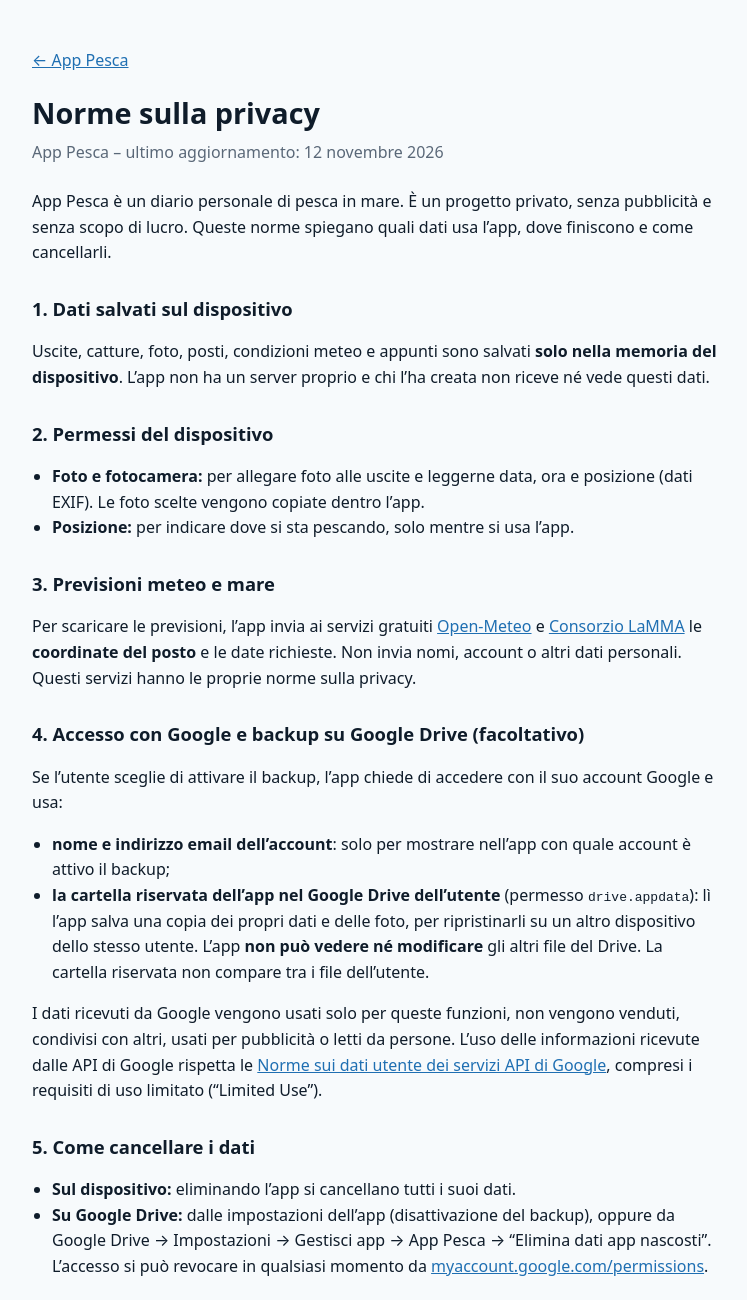
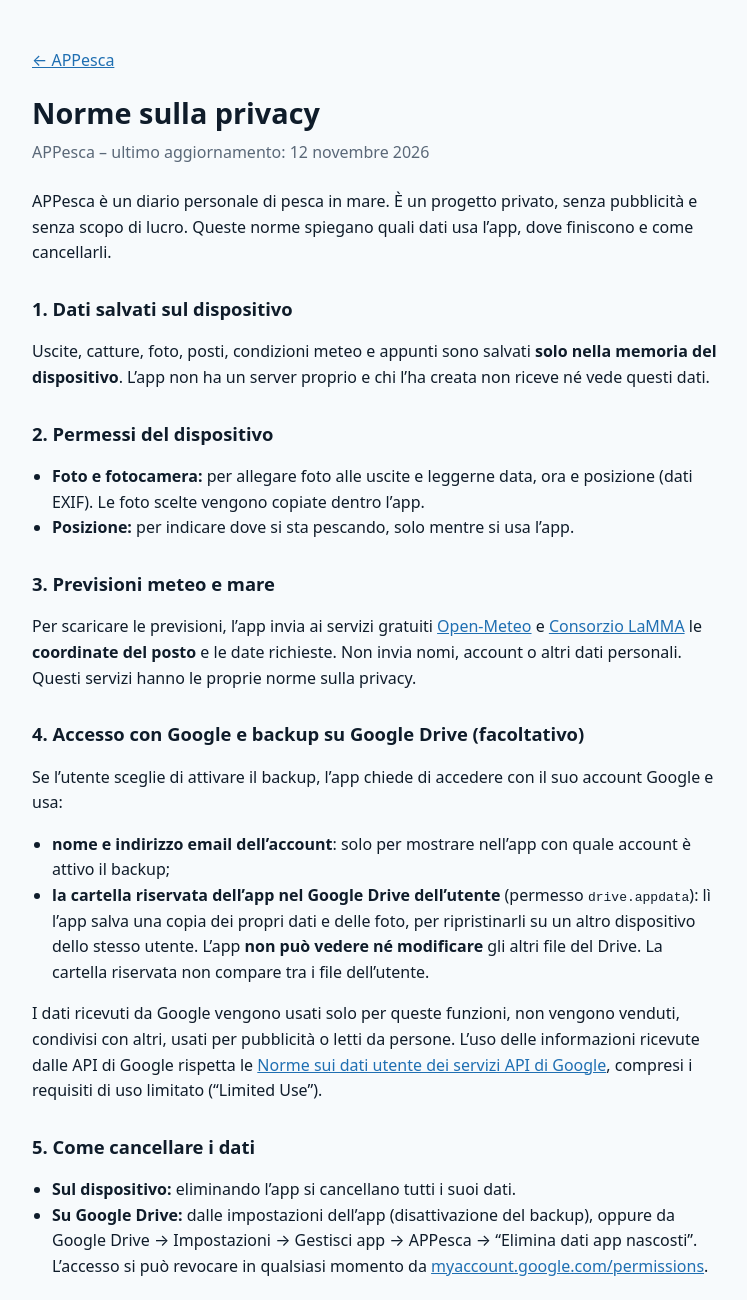
Before and after one commit to SaraMica/diario-pesca, a plain HTML site: page privacy.html in a window 1280 px wide. Shown: the top 1300 px of the page, without its empty margins (264-1011 px from the left). Drawn offline with Linux system fonts and the light colour scheme.

Commit message:
Nome dell'app: APPesca
Co-Authored-By: Claude Opus 5.5 <noreply@anthropic.com>

```diff
--- a/privacy.html
+++ b/privacy.html
@@ -3,7 +3,7 @@
 <head>
   <meta charset="utf-8">
   <meta name="viewport" content="width=device-width, initial-scale=1">
-  <title>App Pesca – Norme sulla privacy</title>
+  <title>APPesca – Norme sulla privacy</title>
   <style>
     :root { --testo:#0F1C2A; --secondario:#5A6878; --sfondo:#F7FAFC; --riquadro:#FFFFFF; --bordo:#D8E1EA; --primario:#1F6FB2; }
     @media (prefers-color-scheme: dark) {
@@ -22,11 +22,11 @@
 </head>
 <body>
 <main>
-  <p><a href="index.html">← App Pesca</a></p>
+  <p><a href="index.html">← APPesca</a></p>
   <h1>Norme sulla privacy</h1>
-  <p class="sotto">App Pesca – ultimo aggiornamento: 12 novembre 2026</p>
+  <p class="sotto">APPesca – ultimo aggiornamento: 12 novembre 2026</p>
 
-  <p>App Pesca è un diario personale di pesca in mare. È un progetto privato, senza pubblicità e senza scopo di lucro. Queste norme spiegano quali dati usa l’app, dove finiscono e come cancellarli.</p>
+  <p>APPesca è un diario personale di pesca in mare. È un progetto privato, senza pubblicità e senza scopo di lucro. Queste norme spiegano quali dati usa l’app, dove finiscono e come cancellarli.</p>
 
   <h2>1. Dati salvati sul dispositivo</h2>
   <p>Uscite, catture, foto, posti, condizioni meteo e appunti sono salvati <strong>solo nella memoria del dispositivo</strong>. L’app non ha un server proprio e chi l’ha creata non riceve né vede questi dati.</p>
@@ -51,7 +51,7 @@
   <h2>5. Come cancellare i dati</h2>
   <ul>
     <li><strong>Sul dispositivo:</strong> eliminando l’app si cancellano tutti i suoi dati.</li>
-    <li><strong>Su Google Drive:</strong> dalle impostazioni dell’app (disattivazione del backup), oppure da Google Drive → Impostazioni → Gestisci app → App Pesca → “Elimina dati app nascosti”. L’accesso si può revocare in qualsiasi momento da <a href="https://myaccount.google.com/permissions">myaccount.google.com/permissions</a>.</li>
+    <li><strong>Su Google Drive:</strong> dalle impostazioni dell’app (disattivazione del backup), oppure da Google Drive → Impostazioni → Gestisci app → APPesca → “Elimina dati app nascosti”. L’accesso si può revocare in qualsiasi momento da <a href="https://myaccount.google.com/permissions">myaccount.google.com/permissions</a>.</li>
   </ul>
 
   <h2>6. Contatti</h2>
@@ -59,7 +59,7 @@
 
   <div class="inglese">
     <h2>Summary in English</h2>
-    <p>App Pesca is a private, ad-free fishing diary. All data stays on the user’s device. To fetch forecasts, the app sends only place coordinates and dates to Open-Meteo and Consorzio LaMMA. If the user turns on the optional Google Drive backup, the app uses the user’s name and email only to show the connected account, and the <code>drive.appdata</code> scope only to store a copy of its own data in the app’s hidden folder in the user’s Drive; it cannot access other files. Google user data is not sold, shared, used for advertising or read by humans. App Pesca’s use of information received from Google APIs adheres to the <a href="https://developers.google.com/terms/api-services-user-data-policy">Google API Services User Data Policy</a>, including the Limited Use requirements. Users can delete the data by uninstalling the app and removing the app’s hidden data from Google Drive settings, and revoke access at <a href="https://myaccount.google.com/permissions">myaccount.google.com/permissions</a>. Contact: appesca-supporto@googlegroups.com</p>
+    <p>APPesca is a private, ad-free fishing diary. All data stays on the user’s device. To fetch forecasts, the app sends only place coordinates and dates to Open-Meteo and Consorzio LaMMA. If the user turns on the optional Google Drive backup, the app uses the user’s name and email only to show the connected account, and the <code>drive.appdata</code> scope only to store a copy of its own data in the app’s hidden folder in the user’s Drive; it cannot access other files. Google user data is not sold, shared, used for advertising or read by humans. APPesca’s use of information received from Google APIs adheres to the <a href="https://developers.google.com/terms/api-services-user-data-policy">Google API Services User Data Policy</a>, including the Limited Use requirements. Users can delete the data by uninstalling the app and removing the app’s hidden data from Google Drive settings, and revoke access at <a href="https://myaccount.google.com/permissions">myaccount.google.com/permissions</a>. Contact: appesca-supporto@googlegroups.com</p>
   </div>
 </main>
 </body>
```
Also changed, not shown: index.html (+5 -5 lines).
